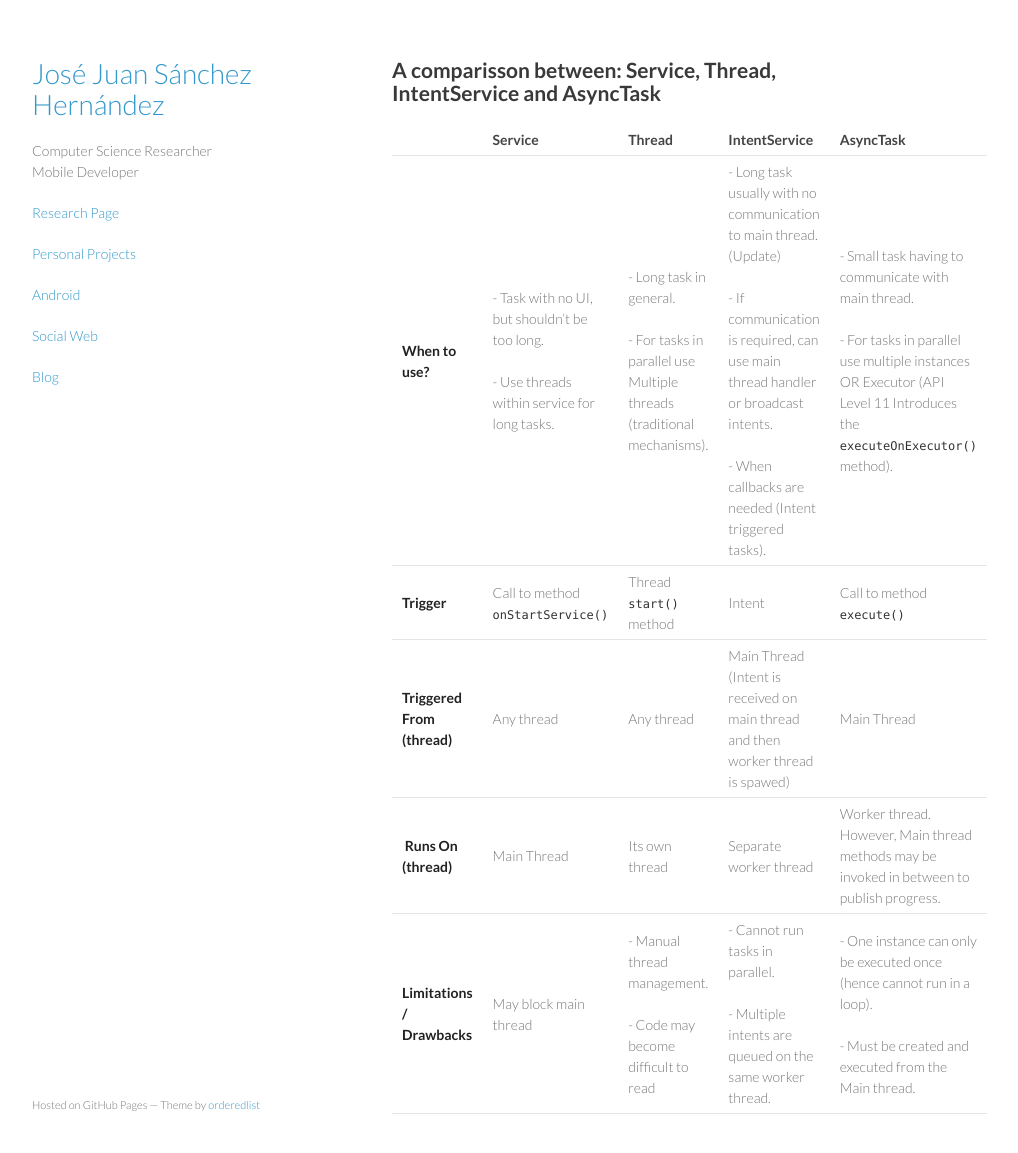
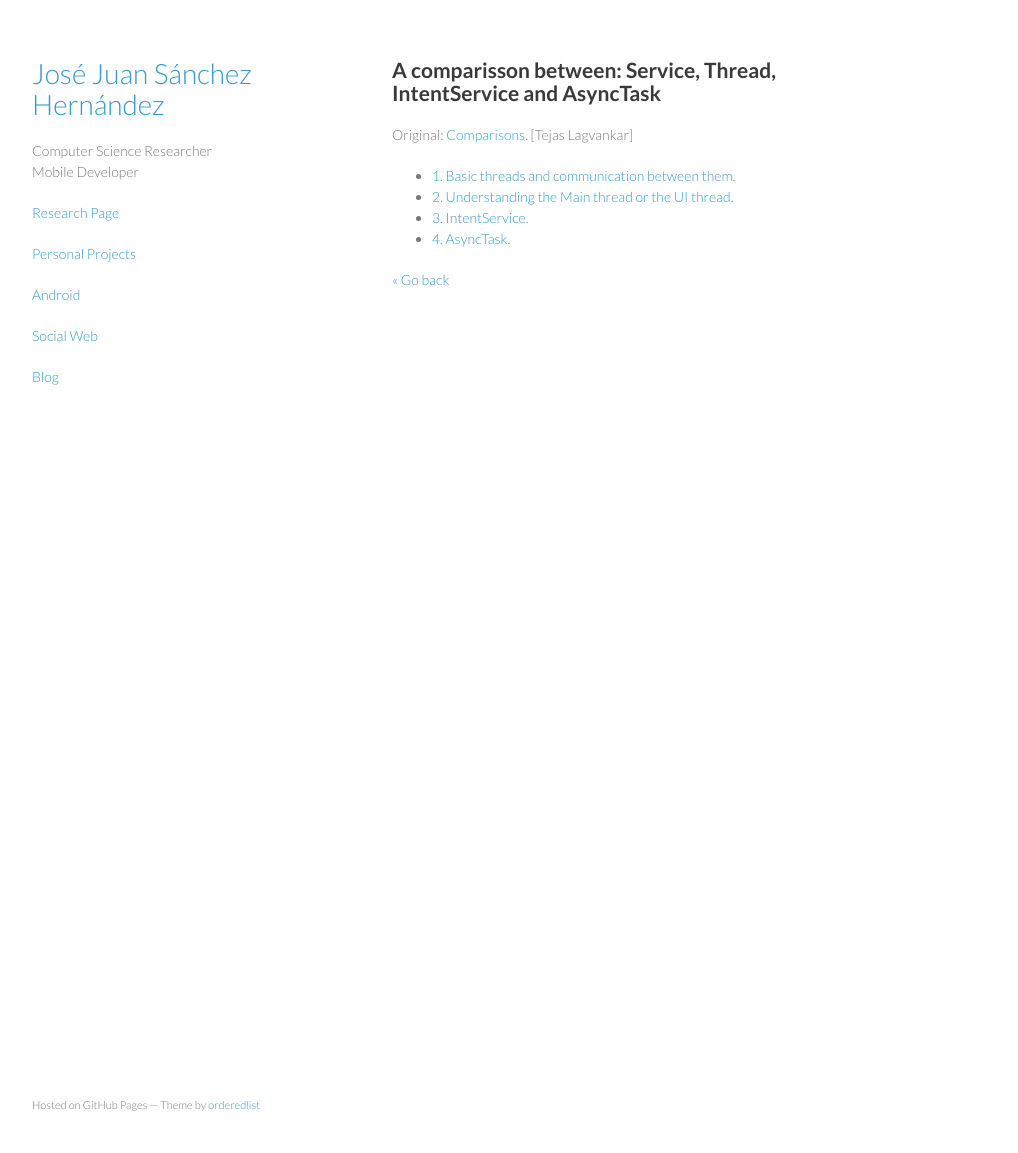
Before and after one commit to josejuansanchez/josejuansanchez.github.io, a Jekyll site: the page built from android/comparisson_between_service_thread_intentservice_asynctask.md, in a window 1280 px wide and 1184 px high. Shown: the top 1153 px of the window, without its empty margins (178-1196 px from the left). Built offline with Jekyll 4.4.1, drawn with Linux system fonts in a browser that asks for light colours.

Commit message:
Update comparisson_between_service_thread_intentservice_asynctask.md

```diff
--- a/android/comparisson_between_service_thread_intentservice_asynctask.md
+++ b/android/comparisson_between_service_thread_intentservice_asynctask.md
@@ -5,10 +5,11 @@
 
 ## A comparisson between: Service, Thread, IntentService and AsyncTask
 
-| | Service | Thread | IntentService | AsyncTask |
-|:----|:----|:----|:----|:----|
-| **When to use?**  |- Task with no UI, but shouldn't be too long. <br><br> - Use threads within service for long tasks.  | - Long task in general. <br><br> - For tasks in parallel use Multiple threads (traditional mechanisms).  | - Long task usually with no communication to main thread. (Update) <br><br> - If communication is required, can use main thread handler or broadcast intents. <br><br> - When callbacks are needed (Intent triggered tasks).  | - Small task having to communicate with main thread. <br><br> - For tasks in parallel use multiple instances OR Executor (API Level 11  Introduces the `executeOnExecutor()` method).  |
-| **Trigger**  | Call to method `onStartService()`  | Thread `start()` method  | Intent  | Call to method `execute()`  |
-| **Triggered From (thread)**  | Any thread  | Any thread  | Main Thread (Intent is received on main thread and then worker thread is spawed)  | Main Thread  |
-| **Runs On (thread)**  | Main Thread | Its own thread  | Separate worker thread  | Worker thread. However, Main thread methods may be invoked in between to publish progress.  |
-| **Limitations / Drawbacks**  | May block main thread  | - Manual thread management. <br><br> - Code may become difficult to read  | - Cannot run tasks in parallel. <br><br> - Multiple intents are queued on the same worker thread.  | - One instance can only be executed once (hence cannot run in a loop). <br><br> - Must be created and executed from the Main thread.  |
+Original: [Comparisons](http://techtej.blogspot.com.es/2011/03/android-thread-constructspart-4.html). [Tejas Lagvankar]
+
+  * [1. Basic threads and communication between them](http://techtej.blogspot.com.es/2011/02/android-passing-data-between-main.html).
+  * [2. Understanding the Main thread or the UI thread](http://techtej.blogspot.com.es/2011/03/android-thread-constructspart-1-ui.html).
+  * [3. IntentService](http://techtej.blogspot.com.es/2011/03/android-thread-constructspart-2-intent.html).
+  * [4. AsyncTask](http://techtej.blogspot.com.es/2011/03/android-thread-constructs-part-3.html).
+
+[&laquo; Go back](./)
```
